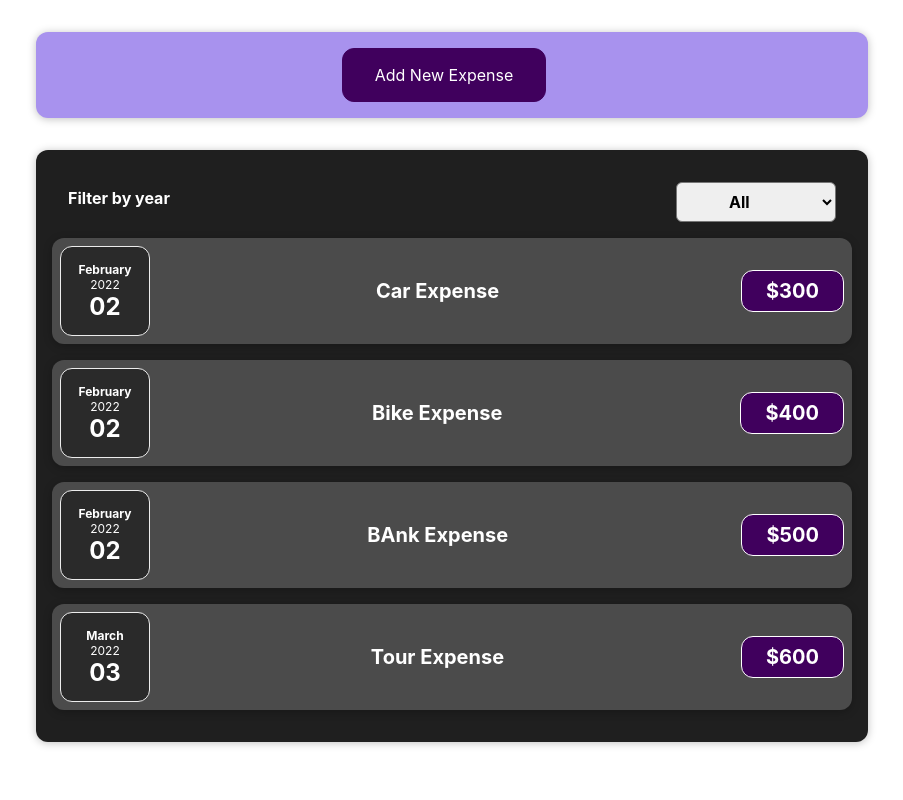
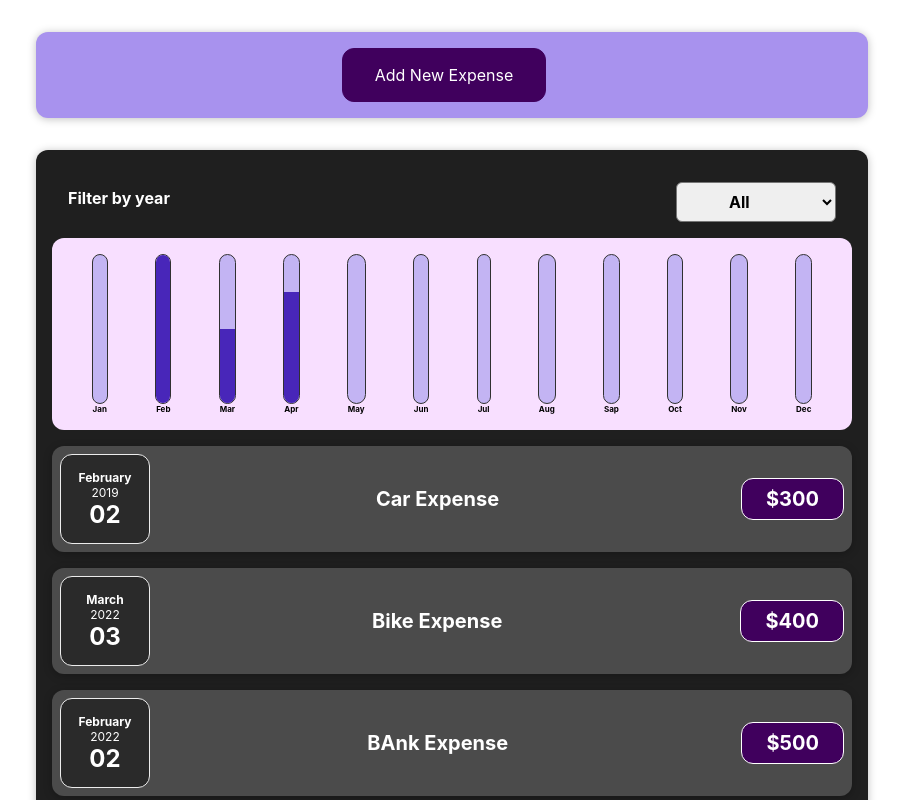
Before and after one commit to DaxeshItaliya/Training_task, a React (Create React App) app: page / in a window 1280 px wide. Shown: the top 800 px of the page, without its empty margins (188-1091 px from the left). Built offline with nearby package versions, Linux system fonts and the light colour scheme.

Commit message:
First React Application

```diff
--- a/src/App.js
+++ b/src/App.js
@@ -6,13 +6,13 @@ const expense = [
   {
     id: "e1",
     title: "Car Expense",
-    date: new Date(2022, 1, 1),
+    date: new Date(2019, 1, 1),
     amount: "300",
   },
   {
     id: "e2",
     title: "Bike Expense",
-    date: new Date(2022, 1, 10),
+    date: new Date(2022, 2, 10),
     amount: "400",
   },
   {
@@ -24,7 +24,7 @@ const expense = [
   {
     id: "e4",
     title: "Tour Expense",
-    date: new Date(2022, 1, 30),
+    date: new Date(2022, 3, 30),
     amount: "600",
   },
 ];
--- /dev/null
+++ b/src/components/Chart/Chart.css
@@ -0,0 +1,9 @@
+.chart {
+  padding: 1rem;
+  border-radius: 12px;
+  background-color: #f8dfff;
+  text-align: center;
+  display: flex;
+  justify-content: space-around;
+  height: 10rem;
+}
--- /dev/null
+++ b/src/components/Chart/Chart.js
@@ -0,0 +1,19 @@
+import ChartBar from "./ChartBar";
+import "./Chart.css";
+
+const Chart = (props) => {
+  return (
+    <div className="chart">
+      {props.dataPoints.map((dataPoint) => (
+        <ChartBar
+          key={dataPoint.key}
+          value={dataPoint.value}
+          maxValue={props.maxValue}
+          label={dataPoint.label}
+        />
+      ))}
+    </div>
+  );
+};
+
+export default Chart;
--- /dev/null
+++ b/src/components/Chart/ChartBar.css
@@ -0,0 +1,30 @@
+.chart-bar {
+  height: 100%;
+  display: flex;
+  flex-direction: column;
+  align-items: center;
+}
+
+.chart-bar__inner {
+  height: 100%;
+  width: 100%;
+  border: 1px solid #313131;
+  border-radius: 12px;
+  background-color: #c3b4f3;
+  overflow: hidden;
+  display: flex;
+  flex-direction: column;
+  justify-content: flex-end;
+}
+
+.chart-bar__fill {
+  background-color: #4826b9;
+  width: 100%;
+  transition: all 0.3s ease-out;
+}
+
+.chart-bar__label {
+  font-weight: bold;
+  font-size: 0.5rem;
+  text-align: center;
+}
--- /dev/null
+++ b/src/components/Chart/ChartBar.js
@@ -0,0 +1,22 @@
+import "./ChartBar.css";
+
+const ChartBar = (props) => {
+  let barFillHeight = "0%";
+  if (props.maxValue > 0) {
+    barFillHeight = Math.round((props.value / props.maxValue) * 100) + "%";
+  }
+  console.log(barFillHeight);
+  return (
+    <div className="chart-bar">
+      <div className="chart-bar__inner">
+        <div
+          className="chart-bar__fill"
+          style={{ height: barFillHeight }}
+        ></div>
+      </div>
+      <div className="chart-bar__label">{props.label}</div>
+    </div>
+  );
+};
+
+export default ChartBar;
--- a/src/components/Expenses/Expense.js
+++ b/src/components/Expenses/Expense.js
@@ -3,6 +3,7 @@ import Card from "./Card";
 import "./Expense.css";
 import React, { useState } from "react";
 import ExpensesList from "./ExpensesList";
+import ExpenseChart from "./ExpenseChart";
 
 function Expense(props) {
   const [filterYear, setFilterYear] = useState("All");
@@ -11,10 +12,17 @@ function Expense(props) {
     setFilterYear(selectedYear);
   };
 
+  const FilterList = props.ExpensesItems.filter((expense) => {
+    return (
+      filterYear === "All" || expense.date.toISOString().includes(filterYear)
+    );
+  });
+  console.log(FilterList);
   return (
     <Card className="expense">
       <ExpensesFilter selected={filterYear} onYearChange={selectYearHandler} />
-      <ExpensesList Year={filterYear} List={props.ExpensesItems} />
+      <ExpenseChart expenses={FilterList} />
+      <ExpensesList Year={filterYear} List={FilterList} />
     </Card>
   );
 }
--- /dev/null
+++ b/src/components/Expenses/ExpenseChart.js
@@ -0,0 +1,79 @@
+import React from "react";
+import Chart from "../Chart/Chart";
+
+const ExpenseChart = (props) => {
+  const monthData = [
+    {
+      key: "m1",
+      label: "Jan",
+      value: 0,
+    },
+    {
+      key: "m2",
+      label: "Feb",
+      value: 0,
+    },
+    {
+      key: "m3",
+      label: "Mar",
+      value: 0,
+    },
+    {
+      key: "m4",
+      label: "Apr",
+      value: 0,
+    },
+    {
+      key: "m5",
+      label: "May",
+      value: 0,
+    },
+    {
+      key: "m6",
+      label: "Jun",
+      value: 0,
+    },
+    {
+      key: "m7",
+      label: "Jul",
+      value: 0,
+    },
+    {
+      key: "m8",
+      label: "Aug",
+      value: 0,
+    },
+    {
+      key: "m9",
+      label: "Sap",
+      value: 0,
+    },
+    {
+      key: "m10",
+      label: "Oct",
+      value: 0,
+    },
+    {
+      key: "m11",
+      label: "Nov",
+      value: 0,
+    },
+    {
+      key: "m12",
+      label: "Dec",
+      value: 0,
+    },
+  ];
+
+  let max = 0;
+  for (let expense of props.expenses) {
+    const expenseMonth = expense.date.getMonth();
+    monthData[expenseMonth].value += expense.amount - 1 + 1;
+    if (monthData[expenseMonth].value > max)
+      max = monthData[expenseMonth].value;
+  }
+  console.log(max);
+  return <Chart dataPoints={monthData} maxValue={max} />;
+};
+
+export default ExpenseChart;
--- a/src/components/Expenses/ExpensesList.js
+++ b/src/components/Expenses/ExpensesList.js
@@ -2,22 +2,13 @@ import "./ExpensesList.css";
 import ExpenseItem from "./ExpenseItem";
 
 const ExpensesList = (props) => {
-  console.log(props.List);
-  console.log(props.Year);
-  let flag = 1;
+  if (props.List.length === 0) {
+    return <p className="expenses-list__fallback">No Data Found</p>;
+  }
 
   return (
     <ul className="expenses-list">
       {props.List.map((expense) => {
-        console.log(
-          props.Year === "All" ||
-            expense.date.toISOString().includes(props.Year)
-        );
-        if (
-          props.Year === "All" ||
-          expense.date.toISOString().includes(props.Year)
-        ) {
-          flag = 0;
         return (
           <ExpenseItem
             key={expense.id}
@@ -26,11 +17,7 @@ const ExpensesList = (props) => {
             amount={expense.amount}
           />
         );
-        }
       })}
-      {flag === 1 ? (
-        <p className="expenses-list__fallback">No Data Found</p>
-      ) : null}
     </ul>
   );
 };
--- a/src/components/NewExpense/ExpenseForm.css
+++ b/src/components/NewExpense/ExpenseForm.css
@@ -24,3 +24,9 @@
 .new-expense__actions {
   text-align: right;
 }
+
+.Warning {
+  font-weight: 500;
+  font-size: 10px;
+  color: rgb(184, 5, 5);
+}
--- a/src/components/NewExpense/ExpenseForm.js
+++ b/src/components/NewExpense/ExpenseForm.js
@@ -7,30 +7,37 @@ const ExpenseForm = (props) => {
   const [enteredDate, setEnteredDate] = useState("");
 
   const onChangeTitle = (event) => {
-    setEnteredTitle(event.target.value);
+    setEnteredTitle(event.target.value.trim());
   };
 
   const onChangeAmount = (event) => {
-    setEnteredAmount(event.target.value);
+    setEnteredAmount(event.target.value.trim());
   };
 
   const onChangeDate = (event) => {
-    setEnteredDate(event.target.value);
+    setEnteredDate(event.target.value.trim());
   };
 
   const NewEntry = {
     title: enteredTitle,
-    amount: enteredAmount,
+    amount: +enteredAmount,
     date: new Date(enteredDate),
   };
 
   const print = (event) => {
     console.log(event.target);
     event.preventDefault();
-    props.onSaveExpenseData(NewEntry);
-    setEnteredTitle("");
-    setEnteredAmount("");
-    setEnteredDate("");
+    if (
+      enteredTitle.trim() !== "" &&
+      enteredAmount.trim() !== "" &&
+      enteredDate.trim() !== ""
+    ) {
+      props.onSaveExpenseData(NewEntry);
+      props.onFormCancel();
+      setEnteredTitle("");
+      setEnteredAmount("");
+      setEnteredDate("");
+    }
   };
 
   const cancel = (event) => {
@@ -42,25 +49,38 @@ const ExpenseForm = (props) => {
     <form onSubmit={print}>
       <div className="new-expense__controls">
         <div className="new-expense__control">
-          <label>Title</label>
+          <label>
+            Title
+            {enteredTitle.trim() === "" ? (
+              <span className="Warning"> This Field is Required</span>
+            ) : null}
+          </label>
           <input onChange={onChangeTitle} type="text" value={enteredTitle} />
         </div>
         <div className="new-expense__control">
-          <label>Amount</label>
+          <label>
+            Amount
+            {enteredAmount.trim() === "" ? (
+              <span className="Warning"> This Field is Required</span>
+            ) : null}
+          </label>
           <input
             onChange={onChangeAmount}
             type="number"
-            min="0.1"
-            setup="0.01"
             value={enteredAmount}
           />
         </div>
         <div className="new-expense__control">
-          <label>Date</label>
+          <label>
+            Date
+            {enteredDate.trim() === "" ? (
+              <span className="Warning"> This Field is Required</span>
+            ) : null}
+          </label>
           <input
             onChange={onChangeDate}
             type="date"
-            min="2020-01-01"
+            min="2019-01-01"
             max="2022-12-31"
             value={enteredDate}
           />
```
Lines whose indentation alone changed are shown as unchanged.
